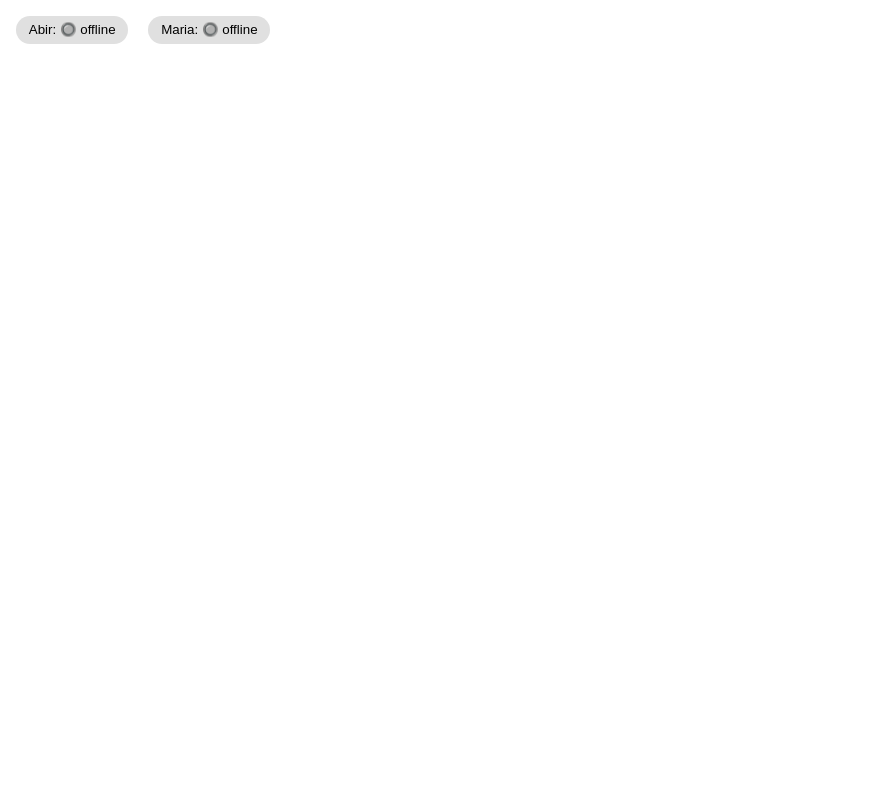
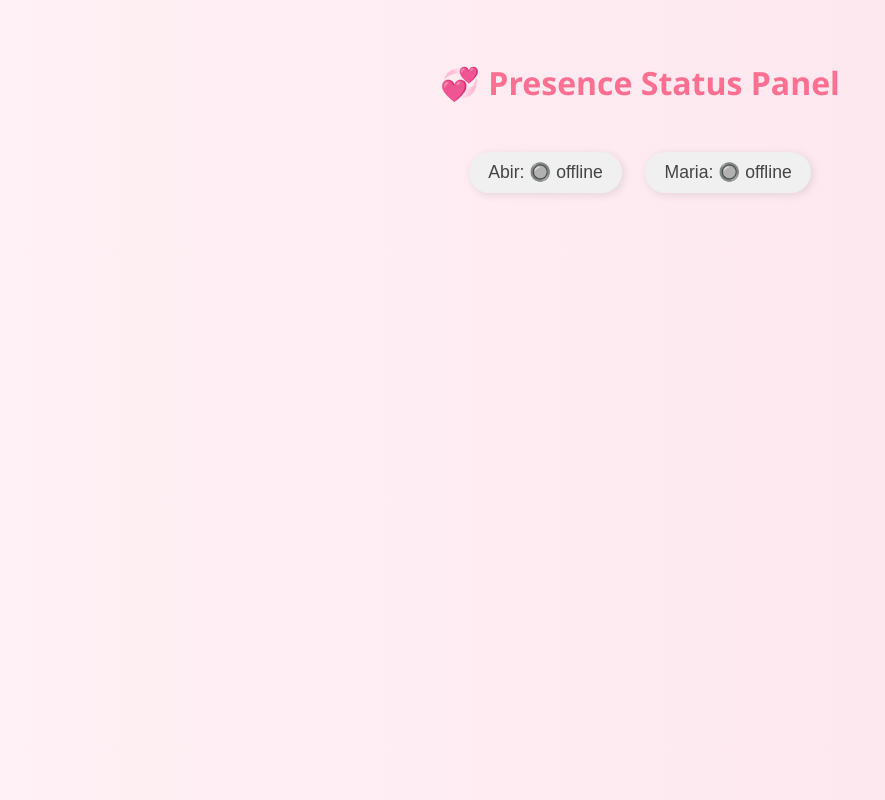
Before and after one commit to Abir7109/Testing-zone, a plain HTML site: page index.html in a window 1280 px wide. Shown: the whole page, without its empty margins (0-885 px from the left). Drawn offline with Linux system fonts and the light colour scheme; no server answers.

Commit message:
Update index.html

```diff
--- a/index.html
+++ b/index.html
@@ -1,65 +1,99 @@
 <!DOCTYPE html>
-<html>
+<html lang="en">
 <head>
-<title>Nothing</title>
-</head>
-<style type="text/css">
+  <meta charset="UTF-8" />
+  <title>Presence Status Widget</title>
+  <meta name="viewport" content="width=device-width, initial-scale=1.0" />
+
+  <!-- 🌸 Soft Button Styling -->
+  <style>
+    body {
+      font-family: 'Segoe UI', sans-serif;
+      text-align: center;
+      padding: 2rem;
+      background: linear-gradient(to right, #fff1f5, #fce4ec);
+    }
+    h1 {
+      color: #ff6f91;
+    }
+    #presence-widget {
+      margin-top: 2rem;
+    }
     .presence-btn {
-  padding: 0.4rem 0.8rem;
-  margin: 0.5rem;
+      padding: 0.6rem 1.2rem;
+      margin: 1rem 0.6rem;
+      font-size: 1.1rem;
       border: none;
-  border-radius: 20px;
-  background: #e0e0e0;
+      border-radius: 30px;
+      background: #f0f0f0;
+      color: #444;
       cursor: pointer;
-  transition: background 0.3s, color 0.3s;
+      transition: all 0.3s ease;
+      box-shadow: 2px 2px 8px rgba(0,0,0,0.1);
     }
     .presence-btn.online {
       background: #d4edda;
       color: #155724;
+      box-shadow: 0 0 8px rgba(0, 128, 0, 0.3);
     }
   </style>
+</head>
 <body>
-<!-- Place after your header or birthday section -->
+
+  <h1>💞 Presence Status Panel</h1>
+
   <div id="presence-widget">
-  <button id="btnAbir"  class="presence-btn">Abir: 🔘 offline</button>
+    <button id="btnAbir" class="presence-btn">Abir: 🔘 offline</button>
     <button id="btnMaria" class="presence-btn">Maria: 🔘 offline</button>
   </div>
-</body>
-<script type="text/javascript">
+
+  <!-- ✅ JavaScript Logic -->
   <script>
     const API = 'https://active.is-best.net/';
     const btnA = document.getElementById('btnAbir');
     const btnM = document.getElementById('btnMaria');
 
-  // Poll status every 3s
+    // Update button style and text based on online state
+    function updateBtn(el, isOnline) {
+      el.classList.toggle('online', isOnline === 1);
+      el.textContent = el.id === 'btnAbir'
+        ? `Abir: ${isOnline ? '🟢 online' : '🔘 offline'}`
+        : `Maria: ${isOnline ? '🟢 online' : '🔘 offline'}`;
+    }
+
+    // Poll status.json every 3 seconds
     async function fetchStatus() {
-    const res  = await fetch(API+'get_status.php');
+      try {
+        const res = await fetch(API + 'get_status.php');
         const data = await res.json();
         updateBtn(btnA, data.abir);
         updateBtn(btnM, data.maria);
+      } catch (e) {
+        console.error("Error fetching status:", e);
       }
-  setInterval(fetchStatus, 3000);
+    }
+
+    // Send status change on button click
+    async function toggle(user) {
+      const btn = user === 'abir' ? btnA : btnM;
+      const state = btn.classList.contains('online') ? 0 : 1;
+      try {
+        await fetch(`${API}set_status.php?user=${user}&status=${state}`);
         fetchStatus();
+        alert(`${user.charAt(0).toUpperCase() + user.slice(1)} is now ${state ? 'online' : 'offline'} 💬`);
+      } catch (e) {
+        console.error("Error toggling status:", e);
+      }
+    }
 
-  // Toggle status on click
+    // Add click handlers
     btnA.addEventListener('click', () => toggle('abir'));
     btnM.addEventListener('click', () => toggle('maria'));
 
-  async function toggle(user) {
-    const btn   = user==='abir'?btnA:btnM;
-    const state = btn.classList.contains('online') ? 0 : 1;
-    await fetch(`${API}set_status.php?user=${user}&status=${state}`);
+    // Start polling
+    setInterval(fetchStatus, 3000);
     fetchStatus();
-    alert(`${user.charAt(0).toUpperCase()+user.slice(1)} is now `+
-          (state ? 'online':'offline'));
-  }
+  </script>
 
-  function updateBtn(el, isOnline) {
-    el.classList.toggle('online', isOnline===1);
-    el.textContent = el.id==='btnAbir'
-      ? `Abir: ${isOnline? '🟢 online':'🔘 offline'}`
-      : `Maria: ${isOnline? '🟢 online':'🔘 offline'}`;
-  }
-</script>
-</script>
+</body>
 </html>
```
Lines whose indentation alone changed are shown as unchanged.
